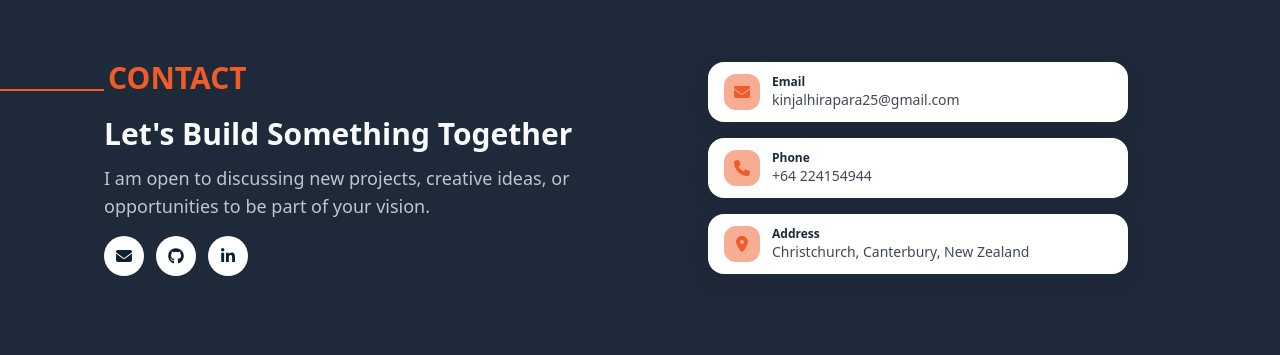
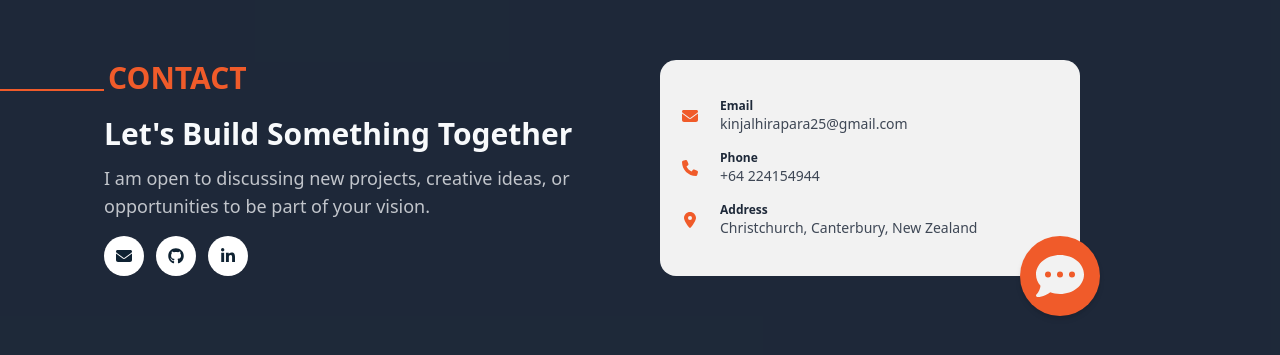
Before and after one commit to KinjalHirapara/portfolio, a React (Vite) app: page / in a window 1280 px wide. Shown: the part 7559-7914 px from the top of the page. Built offline with nearby package versions, Linux system fonts and the light colour scheme.

Commit message:
updated contact us page.

```diff
--- a/src/components/Contact.tsx
+++ b/src/components/Contact.tsx
@@ -1,5 +1,7 @@
 import { motion } from "framer-motion";
 import {
+  FaCommentDots,
+  FaComments,
   FaEnvelope,
   FaGithub,
   FaLinkedinIn,
@@ -32,9 +34,10 @@ const Contact: React.FC = () => {
   return (
     <section
       id="contact"
-      className="flex min-h-[100dvh] flex-col overflow-hidden px-0 pt-[90px] mobile-landscape-padding justify-center"
+      className="relative flex min-h-[100dvh] flex-col overflow-hidden px-0 pt-[90px] mobile-landscape-padding justify-center bg-cover bg-center bg-no-repeat"
     >
-      <div className="grid grid-cols-1 gap-8 px-5 pb-10 pt-6 md:grid-cols-2 md:gap-10 md:px-8 md:pt-8 lg:px-10 mx-auto w-full max-w-6xl">
+      <div className="pointer-events-none absolute inset-0 bg-dark/70" />
+      <div className="relative z-10 grid grid-cols-1 gap-8 px-5 pb-10 pt-6 md:grid-cols-2 md:gap-10 md:px-8 md:pt-8 lg:px-10 mx-auto w-full max-w-6xl">
         <motion.div
           initial={{ opacity: 0, x: -30 }}
           whileInView={{ opacity: 1, x: 0 }}
@@ -86,16 +89,16 @@ const Contact: React.FC = () => {
           whileInView={{ opacity: 1, x: 0 }}
           viewport={{ once: true, amount: 0.35 }}
           transition={{ duration: 0.5, delay: 0.1 }}
-          className="relative flex items-center justify-center"
+          className="relative flex items-center justify-center rounded-2xl bg-light px-3 py-3 md:max-w-[420px]"
         >
-          <div className="relative z-10 w-full space-y-4 md:max-w-[420px]">
+          <div className="relative z-10 w-full space-y-4 ">
             {contactCards.map((item) => (
               <div
                 key={item.label}
-                className="flex items-center justify-between gap-4 rounded-2xl bg-white px-4 py-3 shadow-[0_8px_24px_rgba(16,24,40,0.08)]"
+                className="flex items-center justify-between gap-4"
               >
                 <div className="flex items-center gap-3">
-                  <span className="flex h-9 w-9 items-center justify-center rounded-xl bg-primary/50">
+                  <span className="flex h-9 w-9 items-center justify-center">
                     {item.icon}
                   </span>
                   <div>
@@ -110,6 +113,16 @@ const Contact: React.FC = () => {
               </div>
             ))}
           </div>
+          <div className="pointer-events-none absolute -bottom-10 -right-5 z-20 hidden sm:block">
+            <div className="relative h-28 w-36">
+              {/* <div className="absolute left-0 top-0 flex h-20 w-20 items-center justify-center rounded-full bg-primary shadow-md">
+                <FaComments className="h-10 w-10 text-light" />
+              </div> */}
+              <div className="absolute bottom-0 right-0 flex h-20 w-20 items-center justify-center rounded-full bg-primary shadow-md">
+                <FaCommentDots className="h-12 w-12 text-light" />
+              </div>
+            </div>
+          </div>
         </motion.div>
       </div>
     </section>
```
